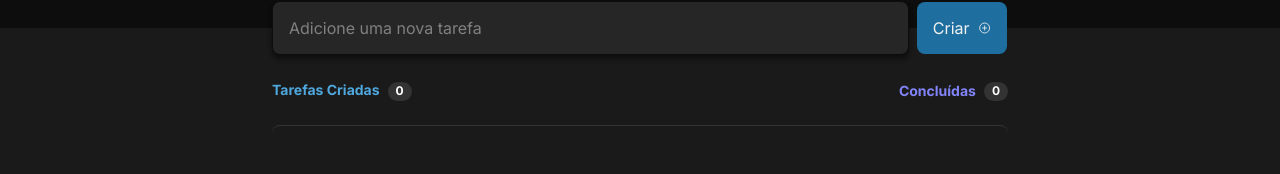
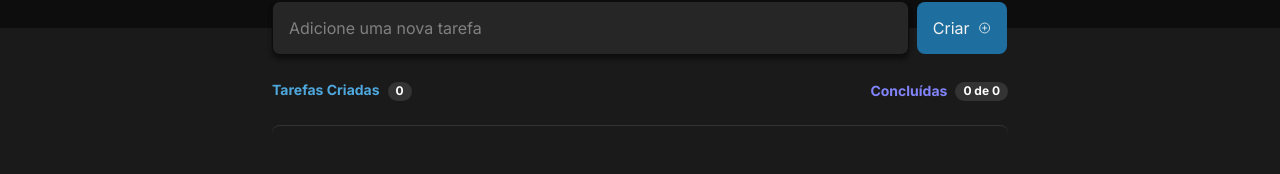
Before and after one commit to Hyakutak/todo-list, a React (Vite) app: page / in a window 1280 px wide. Shown: the part 178-352 px from the top of the page. Built offline with nearby package versions, Linux system fonts and the light colour scheme.

Commit message:
Add total task is done

```diff
--- a/src/components/content/Content.tsx
+++ b/src/components/content/Content.tsx
@@ -14,6 +14,9 @@ interface ITask {
 
 export function Content() {
     const [listTask, setListTask] = useState<ITask[]>([]);
+    const totalIsDone = listTask.reduce<number>(
+        (value: number, currentIndex: ITask) => currentIndex.isDone ? ++value : value, 0
+    );
 
     function createTask(newTextTask:string) {
         let newTask:ITask = {
@@ -42,13 +45,13 @@ export function Content() {
 
     const tasks = listTask.map(task => (
         <CardTask key={task.id} doneTask={task.isDone} textTask={task.taskText}  idTask={task.id} changeIsDone={changeIsTask} deleteTaskCard={deleteTask} />
-    ))
+    ));
 
     return (
         <div className={style.content}>
             <Form newCreateTask={createTask} />
             <main className={style.mainTask}>
-                <HeaderTask totalTasks={listTask.length} />
+                <HeaderTask totalTasks={listTask.length} isDoneTask={totalIsDone} />
                 {listTask.length <= 0 ? <ContentEmpty /> : tasks}
             </main>
         </div>
--- a/src/components/header/HeaderTask.tsx
+++ b/src/components/header/HeaderTask.tsx
@@ -1,10 +1,11 @@
 import styles from './HeaderTask.module.css';
 
 interface IProps {
-    totalTasks: number
+    totalTasks: number,
+    isDoneTask: number
 }
 
-export function HeaderTask({totalTasks}: IProps) {
+export function HeaderTask({totalTasks, isDoneTask}: IProps) {
     return (
         <main className={styles.headerTasks}>
             <div className={styles.allTasks}>
@@ -16,7 +17,7 @@ export function HeaderTask({totalTasks}: IProps) {
             <div className={styles.countTasksDone}>
                 <span className={styles.countTasksDoneText}>Concluídas</span>
                 <div className={styles.allTasksCounter}>
-                    <span className={styles.allTasksCounterText}>0</span>
+                    <span className={styles.allTasksCounterText}>{isDoneTask} de {totalTasks}</span>
                 </div>
             </div>
         </main>
```
Also changed, not shown: 1 other file (tests, documents, lock files or other folders).
